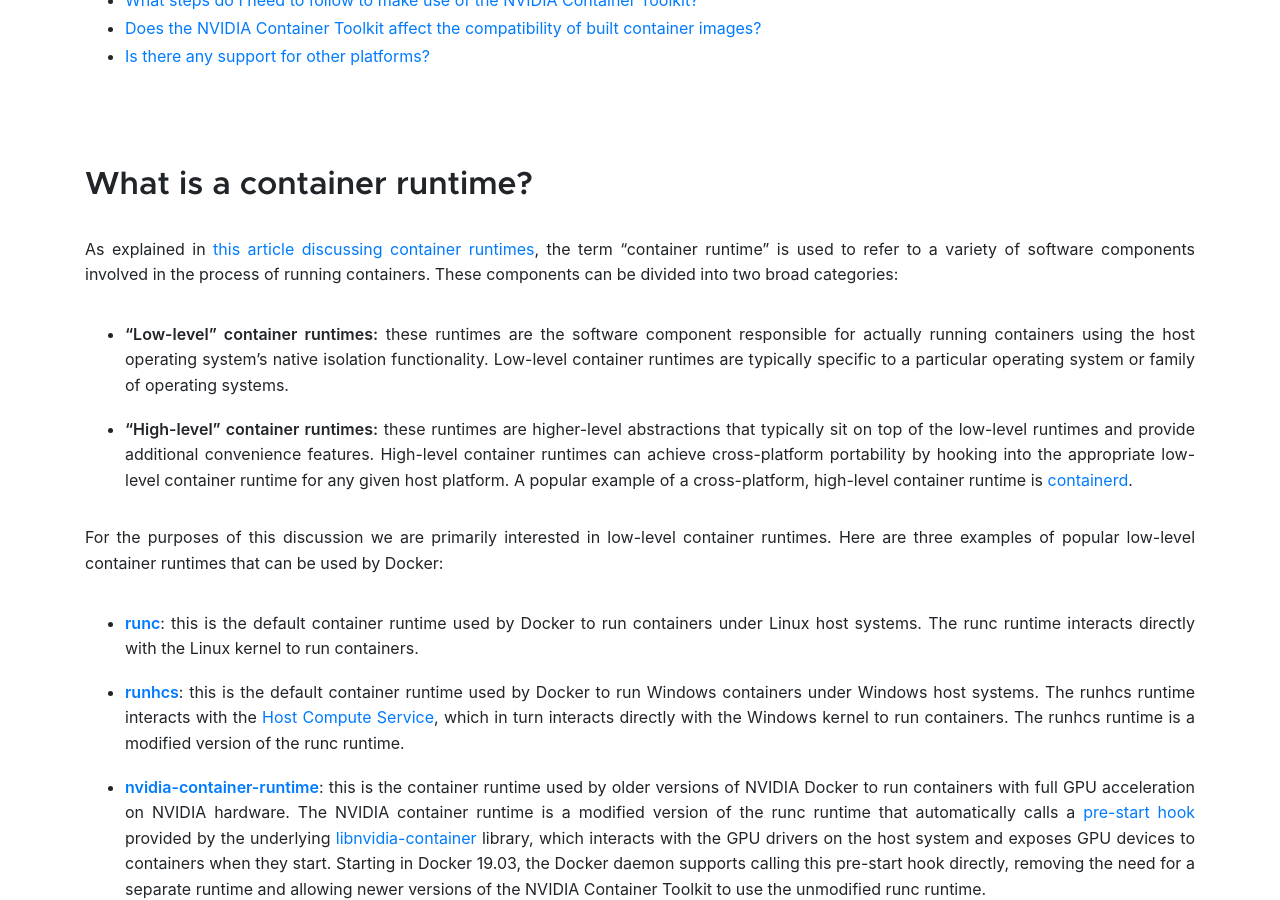
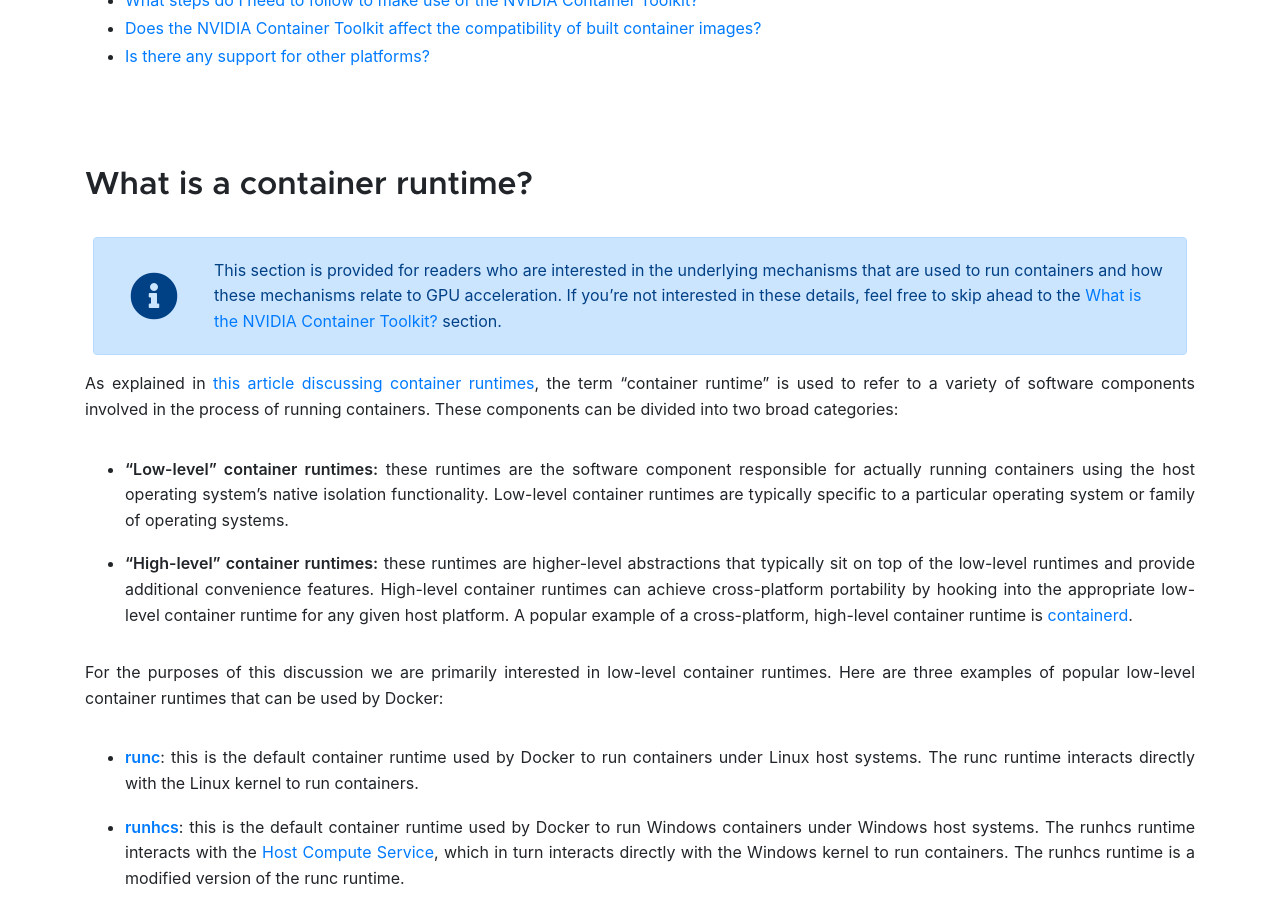
Before and after one commit to UnrealContainers/unrealcontainers.github.io, a Jekyll site: the page built from _collections/_docs/concepts/nvidia-docker.md, in a window 1280 px wide and 900 px high, scrolled down 852 px. Built offline with Jekyll 4.4.1, drawn with Linux system fonts in a browser that asks for light colours; some of the changed lines change nothing that is shown; some of the changed text lies outside the part shown.

Commit message:
Add link to skip the runtime details section of the NVIDIA Docker page

```diff
--- a/_collections/_docs/concepts/nvidia-docker.md
+++ b/_collections/_docs/concepts/nvidia-docker.md
@@ -21,6 +21,8 @@
 
 
 ## What is a container runtime?
+
+{% include alerts/info.html content="This section is provided for readers who are interested in the underlying mechanisms that are used to run containers and how these mechanisms relate to GPU acceleration. If you're not interested in these details, feel free to skip ahead to the [What is the NVIDIA Container Toolkit?](#what-is-the-nvidia-container-toolkit) section." %}
 
 As explained in [this article discussing container runtimes](https://www.ianlewis.org/en/container-runtimes-part-1-introduction-container-r), the term "container runtime" is used to refer to a variety of software components involved in the process of running containers. These components can be divided into two broad categories:
 
@@ -68,7 +70,7 @@
 
 ## Does the NVIDIA Container Toolkit affect the compatibility of built container images?
 
-By default, container images built on a system that has the NVIDIA Container Toolkit installed **will be identical to container images built on a system without the NVIDIA Container Toolkit.** This is because GPU acceleration is not enabled during the build process. The resulting container images can be run with GPU acceleration using the NVIDIA Container Toolkit or without GPU acceleration using any OCI-compatible container runtime.
+Container images built on a system that has the NVIDIA Container Toolkit installed **will be identical to container images built on a system without the NVIDIA Container Toolkit.** This is because GPU acceleration is not enabled during the build process. The resulting container images can be run with GPU acceleration using the NVIDIA Container Toolkit or without GPU acceleration using any OCI-compatible container runtime.
 
 Older versions of NVIDIA Docker allowed the Docker daemon to [use NVIDIA Docker as the default container runtime](https://github.com/NVIDIA/nvidia-docker/wiki/Advanced-topics#default-runtime), which enabled GPU acceleration during image builds and meant that any container images built by that Docker daemon [could be rendered non-portable](https://github.com/NVIDIA/nvidia-docker/wiki/Frequently-Asked-Questions#can-i-use-the-gpu-during-a-container-build-ie-docker-build). For this reason, it was strongly recommended that you did not reconfigure the default container runtime on hosts that were used to build containers. This option is not present in newer versions of the NVIDIA Container Toolkit.
 
```
